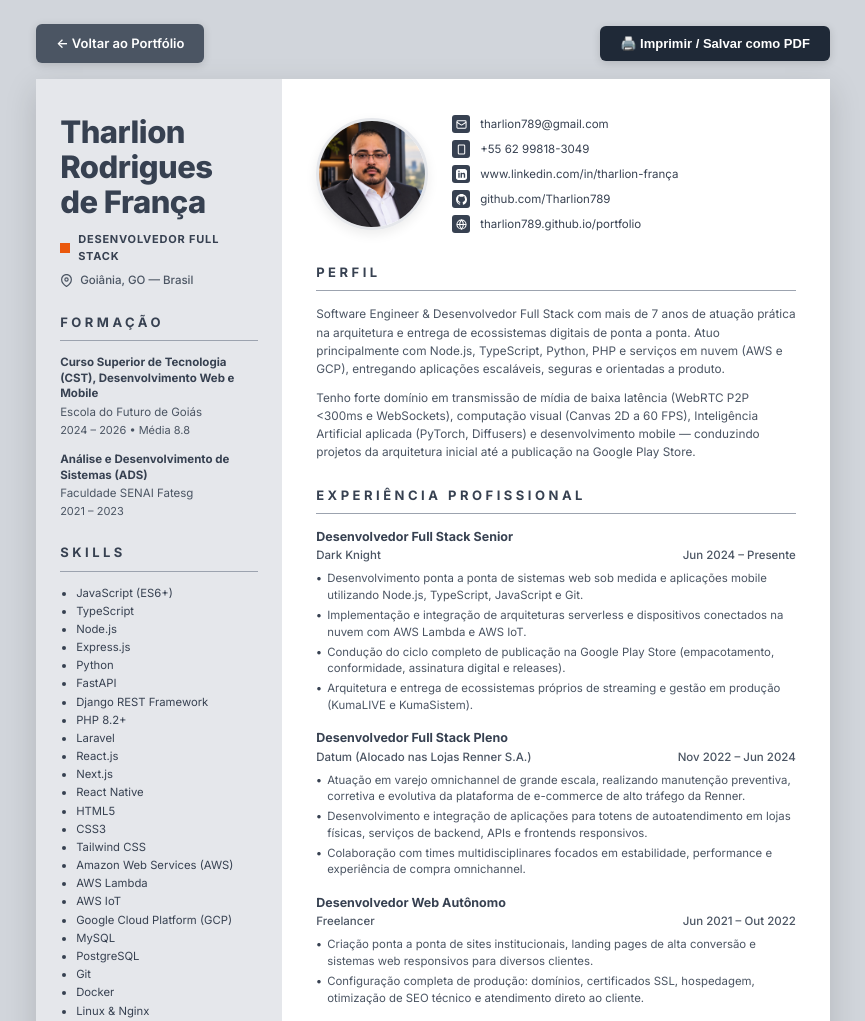
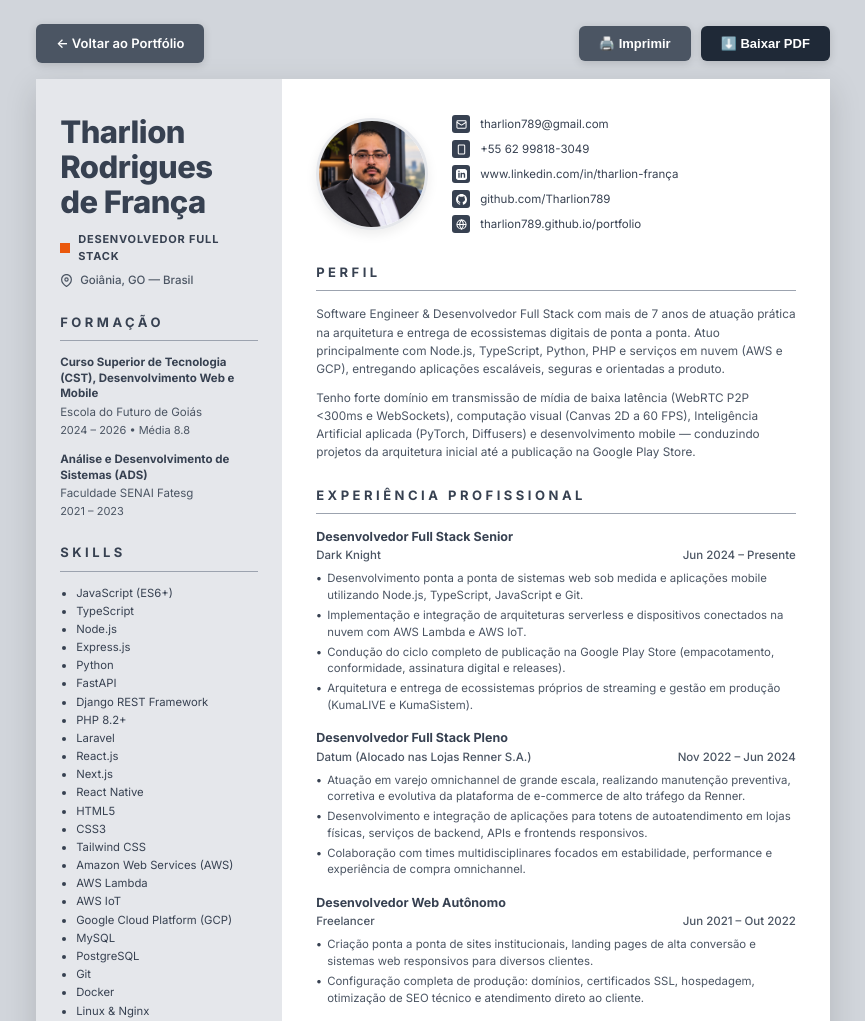
Before and after one commit to Tharlion789/portfolio, a plain HTML site: page curriculo.html in a window 1280 px wide. Shown: the top 1021 px of the page, without its empty margins (207-1072 px from the left). Drawn offline with Linux system fonts and the light colour scheme.

Commit message:
fix: add direct PDF download button with html2pdf.js in curriculo.html

```diff
--- a/curriculo.html
+++ b/curriculo.html
@@ -376,9 +376,13 @@
 
     <div class="toolbar">
         <a href="index.html" class="btn-action btn-secondary">← Voltar ao Portfólio</a>
-        <button class="btn-action" onclick="window.print()">🖨️ Imprimir / Salvar como PDF</button>
+        <div style="display: flex; gap: 10px; flex-wrap: wrap;">
+            <button class="btn-action btn-secondary" onclick="window.print()">🖨️ Imprimir</button>
+            <button id="btn-download-pdf" class="btn-action" onclick="downloadPDF()">⬇️ Baixar PDF</button>
+        </div>
     </div>
 
+    <div id="cv-pages">
     <!-- ==================== PAGE 1 ==================== -->
     <div class="page">
         <!-- Left Sidebar (Page 1) -->
@@ -637,6 +641,47 @@
             </section>
         </main>
     </div>
+    </div>
 
+    <script src="https://cdnjs.cloudflare.com/ajax/libs/html2pdf.js/0.10.2/html2pdf.bundle.min.js"></script>
+    <script>
+        async function downloadPDF() {
+            const btn = document.getElementById('btn-download-pdf');
+            const originalText = btn.innerHTML;
+            btn.disabled = true;
+            btn.innerHTML = '⏳ Gerando PDF...';
+
+            try {
+                if (typeof html2pdf === 'undefined') {
+                    window.print();
+                    return;
+                }
+
+                const pages = document.querySelectorAll('#cv-pages .page');
+                const opt = {
+                    margin: 0,
+                    filename: 'Tharlion-Rodrigues-Curriculo.pdf',
+                    image: { type: 'jpeg', quality: 0.98 },
+                    html2canvas: { scale: 2, useCORS: true, logging: false },
+                    jsPDF: { unit: 'mm', format: 'a4', orientation: 'portrait' }
+                };
+
+                let worker = html2pdf().set(opt).from(pages[0]).toPdf();
+                for (let i = 1; i < pages.length; i++) {
+                    worker = worker.get('pdf').then(pdf => {
+                        pdf.addPage();
+                    }).from(pages[i]).toContainer().toCanvas().toPdf();
+                }
+
+                await worker.save();
+            } catch (err) {
+                console.error('Erro ao gerar PDF:', err);
+                window.print();
+            } finally {
+                btn.disabled = false;
+                btn.innerHTML = originalText;
+            }
+        }
+    </script>
 </body>
 </html>
```
